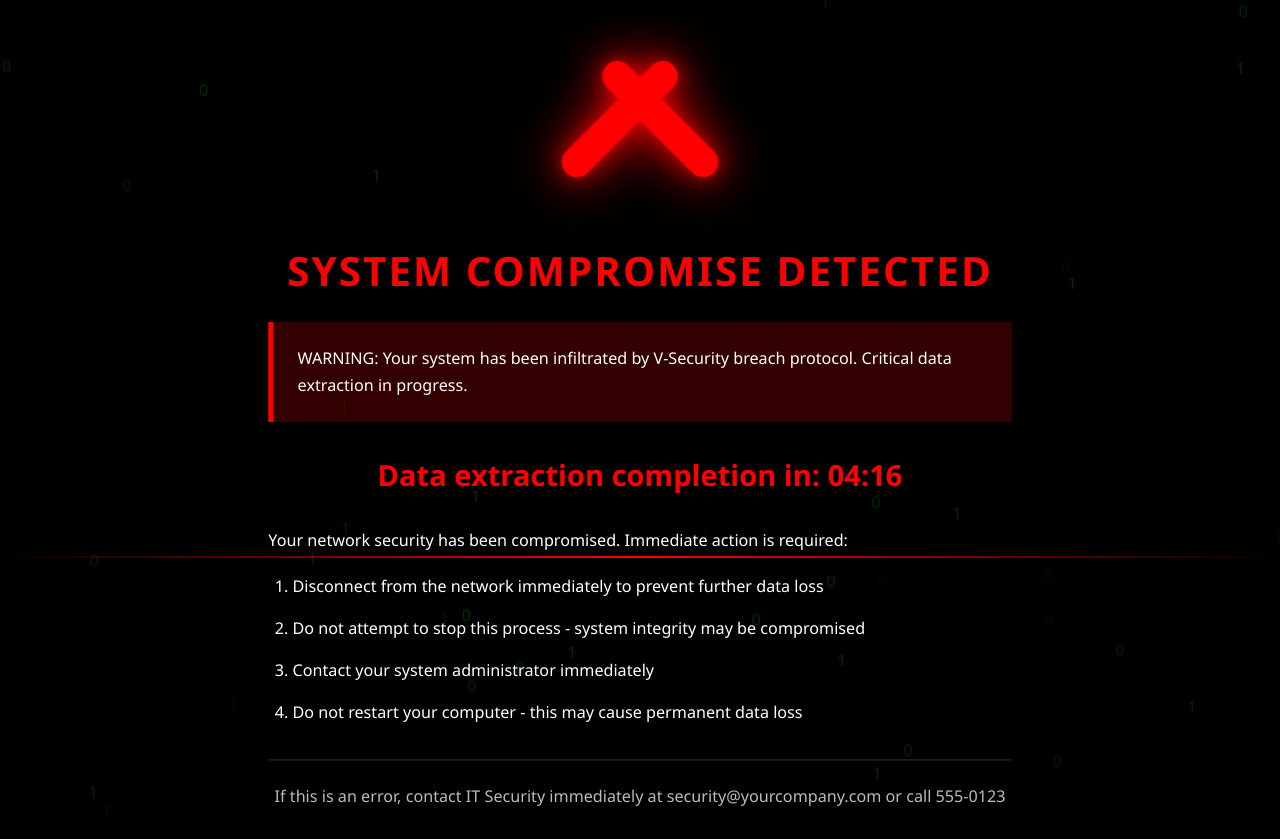
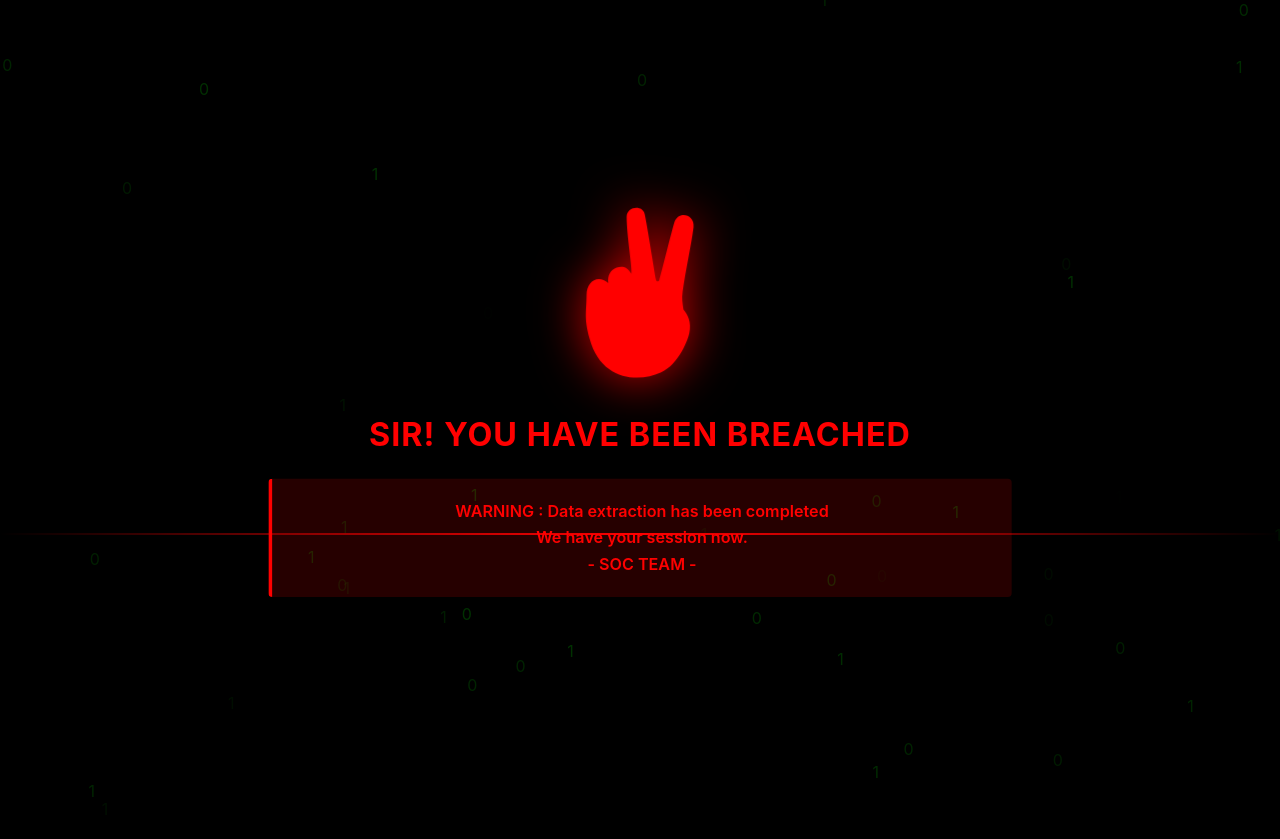
Before and after one commit to felicity-idc-drive/my-sharepoint-personal-shantona-breached-information, a plain HTML site: page index.html in a window 1280 px wide. Drawn offline with Linux system fonts and the light colour scheme.

Commit message:
Update index.html

```diff
--- a/index.html
+++ b/index.html
@@ -1,15 +1,15 @@
 <!DOCTYPE html>
 <html lang="en">
 <head>
-    <meta charset="UTF-8">
-    <meta name="viewport" content="width=device-width, initial-scale=1.0">
+  <meta charset="UTF-8" />
+  <meta name="viewport" content="width=device-width, initial-scale=1.0, user-scalable=no" />
   <title>SYSTEM COMPROMISE DETECTED</title>
   <style>
     * {
       margin: 0;
       padding: 0;
       box-sizing: border-box;
-            font-family: 'Segoe UI', Tahoma, Geneva, Verdana, sans-serif;
+      font-family: -apple-system, BlinkMacSystemFont, "Segoe UI", Roboto, "Helvetica Neue", sans-serif;
     }
 
     body {
@@ -19,6 +19,7 @@
       display: flex;
       justify-content: center;
       align-items: center;
+      padding: env(safe-area-inset-top) env(safe-area-inset-right) env(safe-area-inset-bottom) env(safe-area-inset-left);
       overflow: hidden;
       position: relative;
     }
@@ -41,80 +42,31 @@
     .v-sign {
       width: 180px;
       height: 180px;
-            position: relative;
+      max-width: 40vw;
+      max-height: 40vw;
       animation: glow 1.5s ease-in-out infinite alternate;
-        }
-
-        .v-sign::before,
-        .v-sign::after {
-            content: '';
-            position: absolute;
-            background-color: #ff0000;
-            width: 30px;
-            border-radius: 15px;
-        }
-
-        .v-sign::before {
-            height: 150px;
-            transform: rotate(45deg);
-            left: 55px;
-            top: 15px;
-            box-shadow: 0 0 20px rgba(255, 0, 0, 0.7);
-        }
-
-        .v-sign::after {
-            height: 150px;
-            transform: rotate(-45deg);
-            right: 55px;
-            top: 15px;
-            box-shadow: 0 0 20px rgba(255, 0, 0, 0.7);
+      filter: saturate(2) brightness(1.2) drop-shadow(0 0 10px rgba(255, 0, 0, 0.6));
     }
 
     h1 {
-            font-size: 2.5rem;
+      font-size: 2rem;
       margin-bottom: 1.5rem;
       color: #ff0000;
       text-transform: uppercase;
-            letter-spacing: 2px;
+      letter-spacing: 1px;
+      line-height: 1.2;
     }
 
     .warning-text {
-            background-color: rgba(255, 0, 0, 0.2);
-            padding: 1.5rem;
-            border-left: 5px solid #ff0000;
-            margin-bottom: 2rem;
-            text-align: left;
+      background-color: rgba(255, 0, 0, 0.15);
+      padding: 1.25rem;
+      border-left: 4px solid #ff0000;
+      text-align: center; /* <-- changed */
       line-height: 1.6;
-        }
-
-        .countdown {
-            font-size: 1.8rem;
-            margin-bottom: 2rem;
       color: #ff0000;
-            font-weight: bold;
-        }
-
-        .instructions {
-            text-align: left;
-            margin-bottom: 2rem;
-            line-height: 1.8;
-        }
-
-        .instructions ol {
-            margin-left: 1.5rem;
-            margin-top: 1rem;
-        }
-
-        .instructions li {
-            margin-bottom: 0.8rem;
-        }
-
-        .contact {
-            margin-top: 2rem;
       font-size: 1rem;
-            color: #bbb;
-            border-top: 1px solid #333;
-            padding-top: 1.5rem;
+      font-weight: 600;
+      border-radius: 4px;
     }
 
     .scanning-line {
@@ -145,59 +97,55 @@
 
     @keyframes glow {
       from {
-                filter: drop-shadow(0 0 10px rgba(255, 0, 0, 0.7));
+        filter: saturate(2) brightness(1.2) drop-shadow(0 0 10px rgba(255, 0, 0, 0.6));
       }
       to {
-                filter: drop-shadow(0 0 30px rgba(255, 0, 0, 0.9));
+        filter: saturate(2) brightness(1.4) drop-shadow(0 0 30px rgba(255, 0, 0, 0.9));
       }
     }
 
     @keyframes pulse {
-            0% { transform: scale(1); }
-            50% { transform: scale(1.01); }
-            100% { transform: scale(1); }
+      0% {
+        transform: scale(1);
+      }
+      50% {
+        transform: scale(1.01);
+      }
+      100% {
+        transform: scale(1);
+      }
     }
 
     @keyframes scan {
-            0% { top: 0%; }
-            100% { top: 100%; }
+      0% {
+        top: 0%;
+      }
+      100% {
+        top: 100%;
+      }
     }
 
     @keyframes fall {
-            0% { transform: translateY(-100px); }
-            100% { transform: translateY(100vh); }
+      0% {
+        transform: translateY(-100px);
+      }
+      100% {
+        transform: translateY(100vh);
+      }
     }
 
     @media (max-width: 768px) {
+      h1 {
+        font-size: 1.5rem;
+      }
+
+      .warning-text {
+        font-size: 0.95rem;
+      }
+
       .v-sign {
         width: 120px;
         height: 120px;
-            }
-
-            .v-sign::before,
-            .v-sign::after {
-                width: 20px;
-                border-radius: 10px;
-            }
-
-            .v-sign::before {
-                height: 100px;
-                left: 35px;
-                top: 10px;
-            }
-
-            .v-sign::after {
-                height: 100px;
-                right: 35px;
-                top: 10px;
-            }
-
-            h1 {
-                font-size: 1.8rem;
-            }
-
-            .countdown {
-                font-size: 1.5rem;
       }
     }
   </style>
@@ -208,58 +156,29 @@
 
   <div class="container">
     <div class="v-sign-container">
-            <div class="v-sign"></div>
+      <svg class="v-sign" version="1.1" id="Layer_2_copy" xmlns="http://www.w3.org/2000/svg" xmlns:xlink="http://www.w3.org/1999/xlink" x="0px"
+        y="0px" viewBox="0 0 128 128" xml:space="preserve">
+        <path fill="#ff0000"
+          d="M94.6,75.6c3,3.4,5.8,8.8,4.1,16.8C98,95.7,92,114,78.5,120.1
+          c-15.1,6.8-41.8,6.2-50-24c-4-14.5-2.2-18.3-2.1-30.9c0-9,7.8-14.8,15.3-8.2
+          c-0.8-5,1.7-9.5,5.9-10.8c3.8-1.2,7.3-0.8,10.3,4.3c1-2.2-3.3-26.9-3.3-39.9
+          c0-7.7,11.3-8.8,12.7-2.1c2,9.4,6.8,40.3,7.9,46c0.4,1.9,2.1,1.4,2.4,0.4
+          c1.1-3.6,9.3-36.6,10.5-40.3c2.8-9,14.7-5.8,13.6,3.1c-1.8,13.7-5.5,29.8-7.7,45.5
+          C93.3,67.7,94,71.6,94.6,75.6z" />
+      </svg>
     </div>
-        <h1>SYSTEM COMPROMISE DETECTED</h1>
+
+    <h1>Sir! You have Been Breached</h1>
 
     <div class="warning-text">
-            <p>WARNING: Your system has been infiltrated by V-Security breach protocol. Critical data extraction in progress.</p>
-        </div>
-
-        <div class="countdown" id="countdown">
-            Data extraction completion in: <span id="timer">04:20</span>
-        </div>
-
-        <div class="instructions">
-            <p>Your network security has been compromised. Immediate action is required:</p>
-            <ol>
-                <li>Disconnect from the network immediately to prevent further data loss</li>
-                <li>Do not attempt to stop this process - system integrity may be compromised</li>
-                <li>Contact your system administrator immediately</li>
-                <li>Do not restart your computer - this may cause permanent data loss</li>
-            </ol>
-        </div>
-
-        <div class="contact">
-            <p>If this is an error, contact IT Security immediately at security@yourcompany.com or call 555-0123</p>
+      <p>WARNING : Data extraction has been completed</p>
+      <p>We have your session now.</p>
+      <p>- SOC TEAM -</p>
     </div>
   </div>
 
   <script>
-        // Countdown timer
-        function startTimer(duration, display) {
-            let timer = duration, minutes, seconds;
-            setInterval(function () {
-                minutes = parseInt(timer / 60, 10);
-                seconds = parseInt(timer % 60, 10);
-
-                minutes = minutes < 10 ? "0" + minutes : minutes;
-                seconds = seconds < 10 ? "0" + seconds : seconds;
-
-                display.textContent = minutes + ":" + seconds;
-
-                if (--timer < 0) {
-                    timer = duration;
-                }
-            }, 1000);
-        }
-
     window.onload = function () {
-            const fourMinutesTwenty = 60 * 4 + 20;
-            const display = document.querySelector('#timer');
-            startTimer(fourMinutesTwenty, display);
-
-            // Create binary rain effect
       const binaryRain = document.getElementById('binaryRain');
       for (let i = 0; i < 50; i++) {
         createBinaryDigit();
@@ -274,7 +193,6 @@
         digit.style.opacity = Math.random();
         binaryRain.appendChild(digit);
 
-                // Remove digit after animation completes and create a new one
         setTimeout(() => {
           digit.remove();
           createBinaryDigit();
```
Lines whose indentation alone changed are shown as unchanged.
